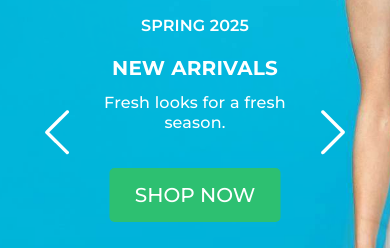
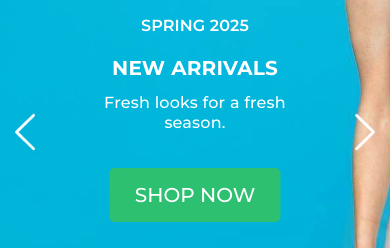
Before and after one commit to krunal-99/swiftcart-ui, a plain HTML site: page index.html in a window 390 px wide. Shown: the part 356-604 px from the top of the page. Drawn offline with Linux system fonts and the light colour scheme.

Commit message:
Mobile device fixes

```diff
--- a/style.css
+++ b/style.css
@@ -1077,11 +1077,13 @@
     font-size: 16px;
     line-height: 20px;
   }
-  .prev {
-    left: 5px;
+  .prev,
+  .next {
+    padding: 5px;
   }
-  .next {
-    right: 5px;
+  .prev img,
+  .next img {
+    width: 20px;
   }
   .imagesContainer {
     margin: 0;
```
